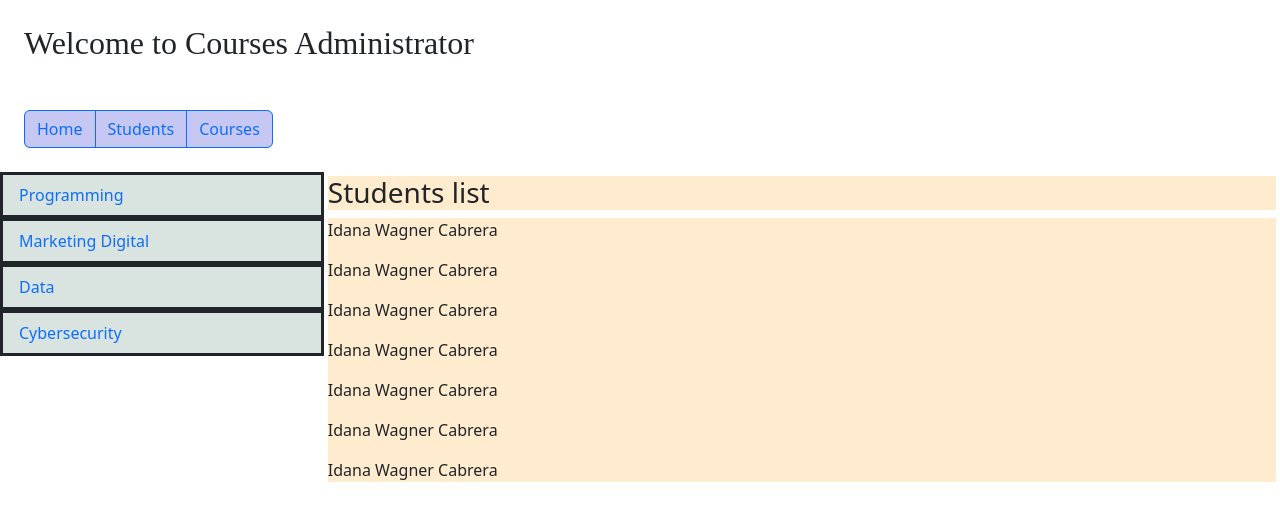
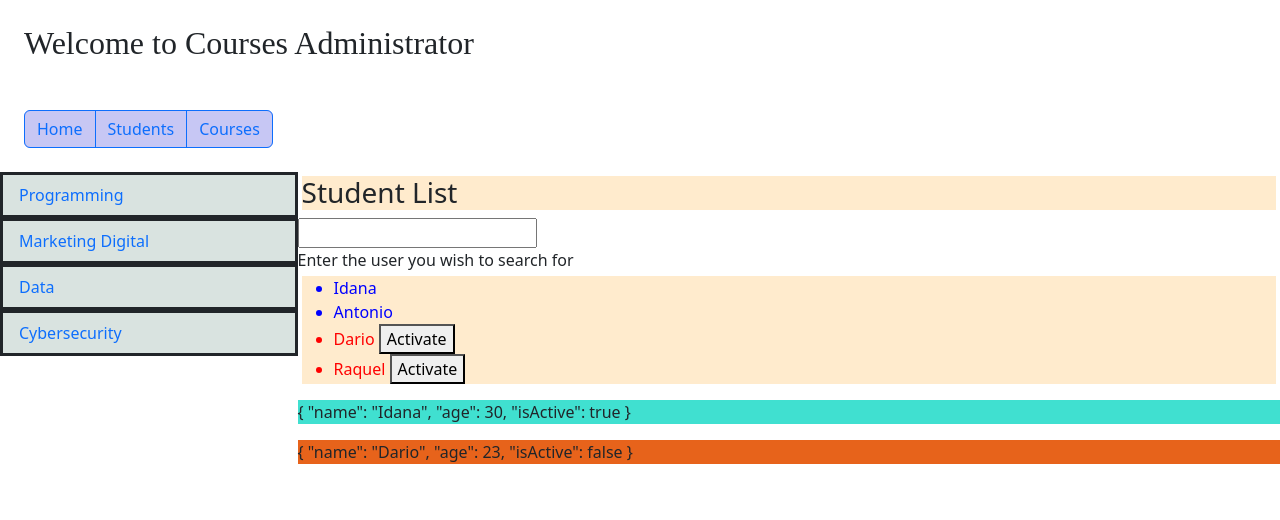
Before and after one commit to idanawagner/coursesAdministrator, an Angular app: page / in a window 1280 px wide. Shown: the top 520 px of the page. Built offline with nearby package versions, Linux system fonts and the light colour scheme.

Commit message:
StudentList

```diff
--- a/src/app/app.module.ts
+++ b/src/app/app.module.ts
@@ -5,6 +5,7 @@ import { AppComponent } from './app.component';
 import { StudentsComponent } from './components/students/students.component';
 import { NavbarComponent } from './components/navbar/navbar.component';
 import { ToolbarComponent } from './components/toolbar/toolbar.component';
+import { FormsModule } from '@angular/forms';
 
 @NgModule({
   declarations: [
@@ -14,7 +15,8 @@ import { ToolbarComponent } from './components/toolbar/toolbar.component';
     ToolbarComponent
   ],
   imports: [
-    BrowserModule
+    BrowserModule,
+    FormsModule
   ],
   providers: [],
   bootstrap: [AppComponent]
--- /dev/null
+++ b/src/app/components/students/student.ts
@@ -0,0 +1,5 @@
+export interface Student{
+    name: string;
+    age: number;
+    isActive: boolean;
+}
--- a/src/app/components/students/students.component.css
+++ b/src/app/components/students/students.component.css
@@ -6,3 +6,11 @@
     background-color: blanchedalmond;
     font-size: 1rem;
 }
+
+.isDario{
+    background-color: greenyellow;
+}
+
+.isNotDario{
+    background-color: rgb(231, 99, 27);
+}
--- a/src/app/components/students/students.component.html
+++ b/src/app/components/students/students.component.html
@@ -1,16 +1,36 @@
 <div>
     <div class="students__title m-1">
         <h3>
-            Students list
+            {{title}}
         </h3>
     </div>
+    <div>
+        <input type="text" [(ngModel)]="searchStudent" (keypress)="searchStudent">
+        <div [ngSwitch]="searchStudent">
+            <div *ngSwitchCase="'Maria'">Maria is active on the platform</div>
+            <div *ngSwitchCase="'Idana'">Idana is active on the platform</div>
+            <div *ngSwitchCase="'Antonio'">Antonio is active on the platform</div>
+            <div *ngSwitchCase="'Dario'">Dario is not active on the platform</div>
+            <div *ngSwitchCase="'Raquel'">Raquel is not active on the platform</div>
+            <div *ngSwitchDefault>Enter the user you wish to search for</div>
+        </div>
+    </div>
     <div class="students__list m-1">
-        <p>Idana Wagner Cabrera</p>
-        <p>Idana Wagner Cabrera</p>
-        <p>Idana Wagner Cabrera</p>
-        <p>Idana Wagner Cabrera</p>
-        <p>Idana Wagner Cabrera</p>
-        <p>Idana Wagner Cabrera</p>
-        <p>Idana Wagner Cabrera</p>
+        <ul>
+            <li *ngFor="let student of studentList" [style.Color]="student.isActive === true ? 'blue' : 'red'">
+                {{ student.name }}
+                <button *ngIf="student.isActive == false">Activate</button>
+            </li>
+        </ul>
     </div>
+    <p [style.backgroundColor]="searchStudent === 'Idana' ? 'grey' : 'turquoise'">
+        {{studentList[0] | json}}
+    </p>
+
+    <p [ngClass]="searchStudent === 'Dario' ? 'isDario' : 'isNotDario'">
+        {{studentList[2] | json}}
+    </p>
+
+
+
 </div>
--- a/src/app/components/students/students.component.ts
+++ b/src/app/components/students/students.component.ts
@@ -1,4 +1,5 @@
 import { Component } from '@angular/core';
+import { Student } from './student';
 
 @Component({
   selector: 'app-students',
@@ -6,5 +7,37 @@ import { Component } from '@angular/core';
   styleUrls: ['./students.component.css']
 })
 export class StudentsComponent {
+  title: string = "Student List";
+
+  public searchStudent: any;
+
+  variable1: number = 5;
+  student1: Student = {
+    name: 'Maria',
+    age: 22,
+    isActive: true
+  };
+  studentList: Array<Student> = [
+    {
+      name: 'Idana',
+      age: 30,
+      isActive: true
+    },
+    {
+      name: 'Antonio',
+      age: 25,
+      isActive: true
+    },
+    {
+      name: 'Dario',
+      age: 23,
+      isActive: false
+    },
+    {
+      name: 'Raquel',
+      age: 32,
+      isActive: false
+    },
+  ];
 
 }
```
